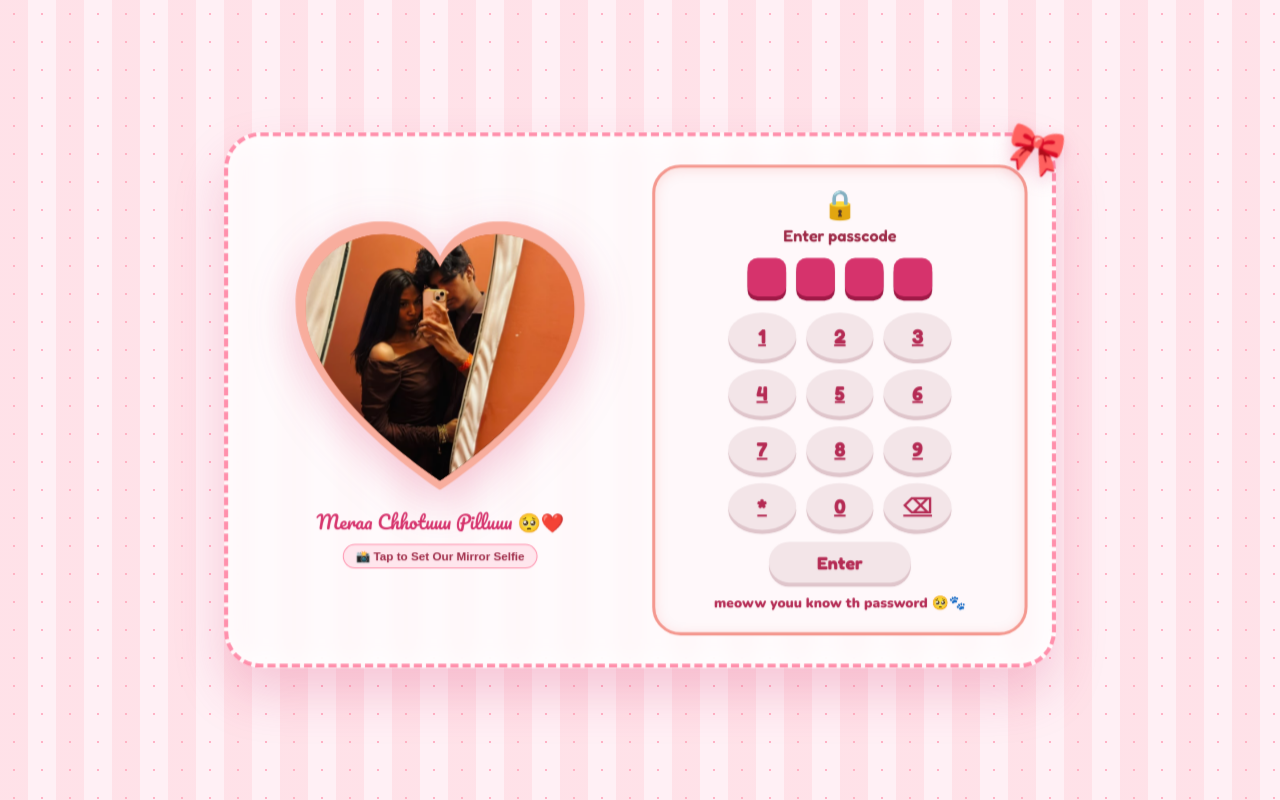
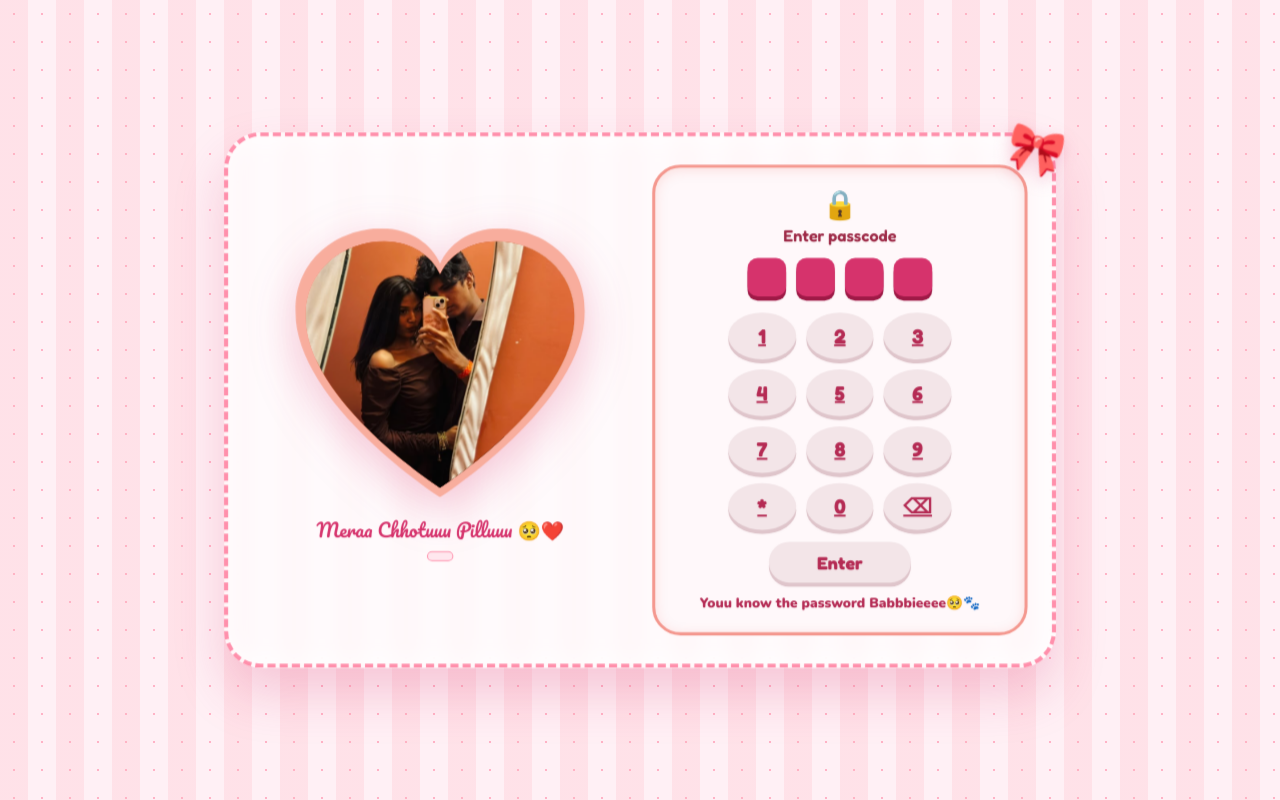
Before and after one commit to ishantbhakre/babbyyyy, a plain HTML site: page index.html in a window 1280 px wide. Drawn offline with nearby package versions, Linux system fonts and the light colour scheme.

Commit message:
Update index.html

```diff
--- a/index.html
+++ b/index.html
@@ -742,7 +742,7 @@
           </div>
         </div>
         <div class="heart-caption">Meraa Chhotuuu Pilluuu 🥺❤️</div>
-        <button type="button" class="photo-upload-pill" onclick="document.getElementById('selfie-picker').click()">📸 Tap to Set Our Mirror Selfie</button>
+        <button type="button" class="photo-upload-pill" onclick="document.getElementById('selfie-picker').click()"></button>
       </div>
 
       <!-- Right Side: Interactive Keypad Lock -->
@@ -773,7 +773,7 @@
         </div>
 
         <button class="enter-btn" onclick="checkPasscode()">Enter</button>
-        <div class="hint-text" id="lock-hint">meoww youu know th password 🥺🐾</div>
+        <div class="hint-text" id="lock-hint">Youu know the password Babbbieeee🥺🐾</div>
       </div>
     </div>
   </div>
```
